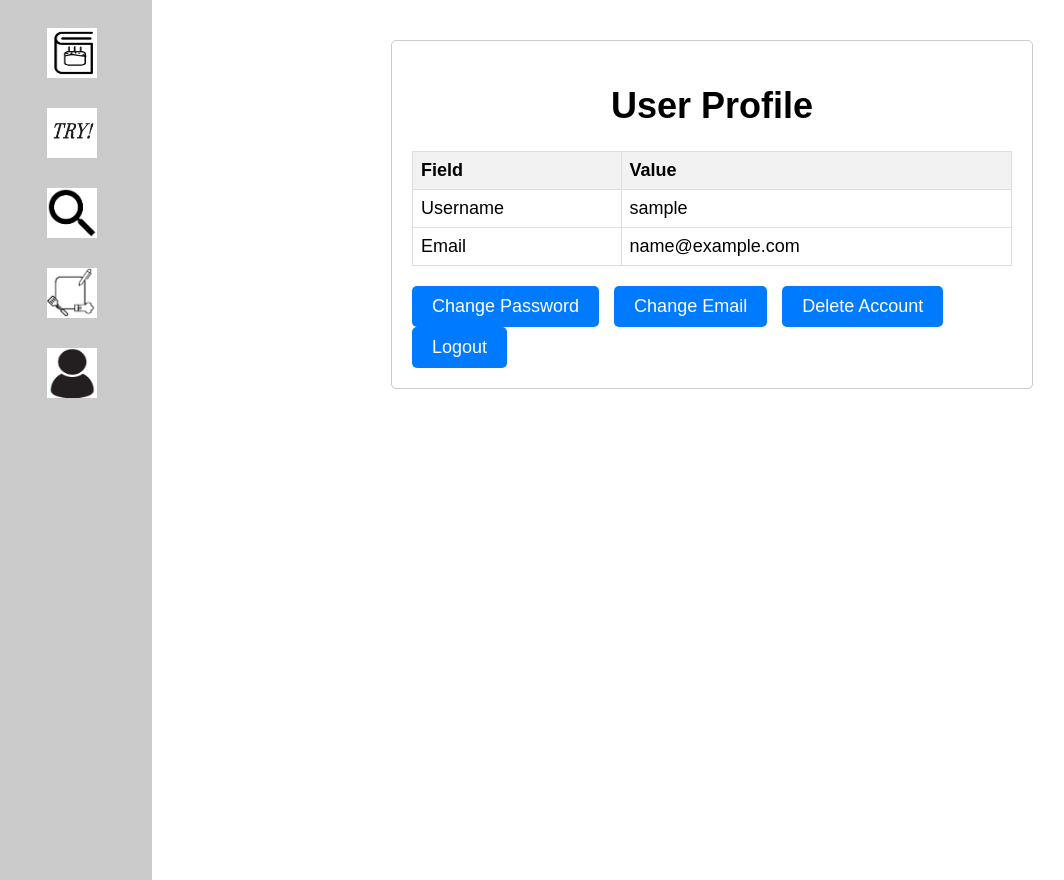
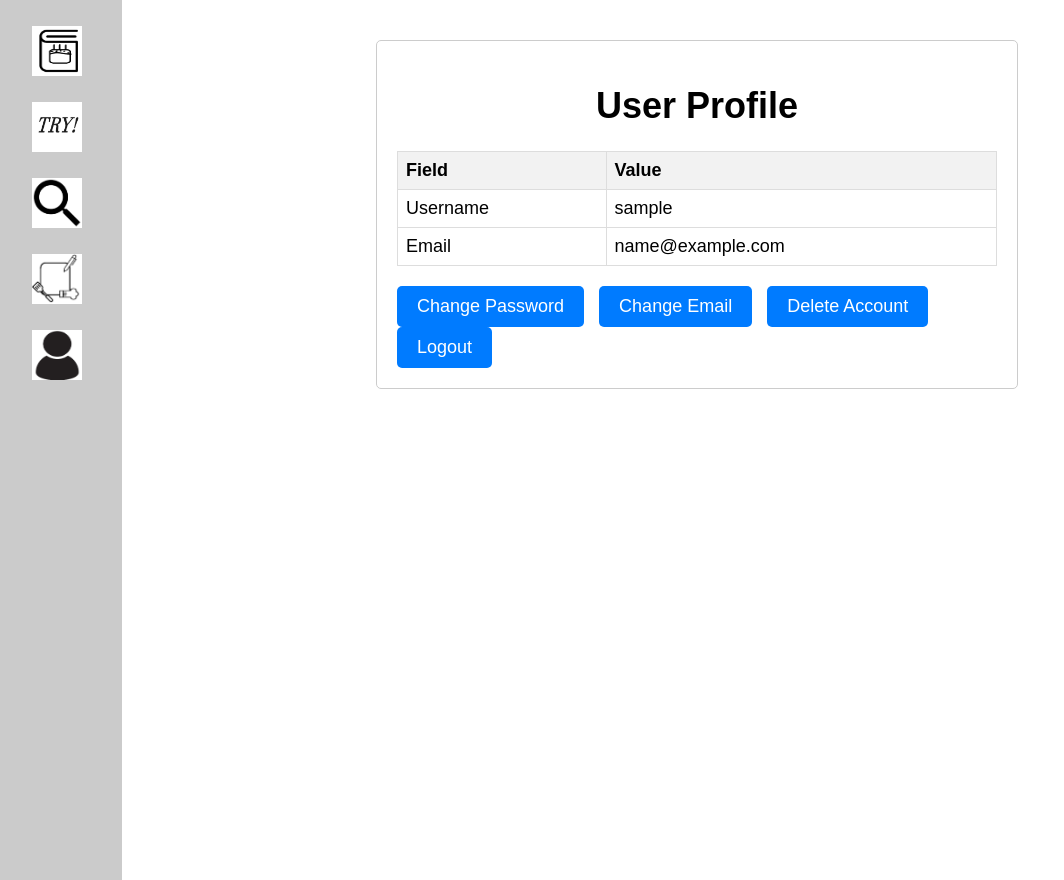
Before and after one commit to JohnnyWeymouth/My_Personal_Cookbook, a Flask app: page /me in a window 1280 px wide. Shown: the whole page, without its empty margins (8-1072 px from the left). Run offline with Flask 3, Linux system fonts and the light colour scheme; the visitor is signed in with stand-in values (Sample User, id 1).

Commit message:
fix comments and width

```diff
--- a/templates/base.html
+++ b/templates/base.html
@@ -16,7 +16,7 @@
 
         .sidenav {
             height: 100%;
-            width: 160px; /* Adjust the width as needed */
+            width: 130px;  /* Same as the width of main */
             position: fixed;
             z-index: 1;
             top: 0;
@@ -29,18 +29,18 @@
         .sidenav a {
             text-decoration: none;
             display: block;
-            padding: 8px;
+            padding: 6px;
             text-align: center;
         }
 
         .sidenav img {
-            width: 50px; /* Adjust image size */
+            width: 50px;
             height: 50px;
             margin-bottom: 10px;
         }
 
         .sidenav a:hover img {
-            filter: brightness(1.1); /* Slightly brighten the image on hover */
+            filter: brightness(1.1);
         }
 
         .sidenav a:hover {
@@ -48,7 +48,7 @@
         }
 
         .main {
-            margin-left: 160px; /* Same as the width of the sidenav */
+            margin-left: 130px; /* Same as the width of the sidenav */
             font-size: 18px;
             padding: 20px;
         }
```
